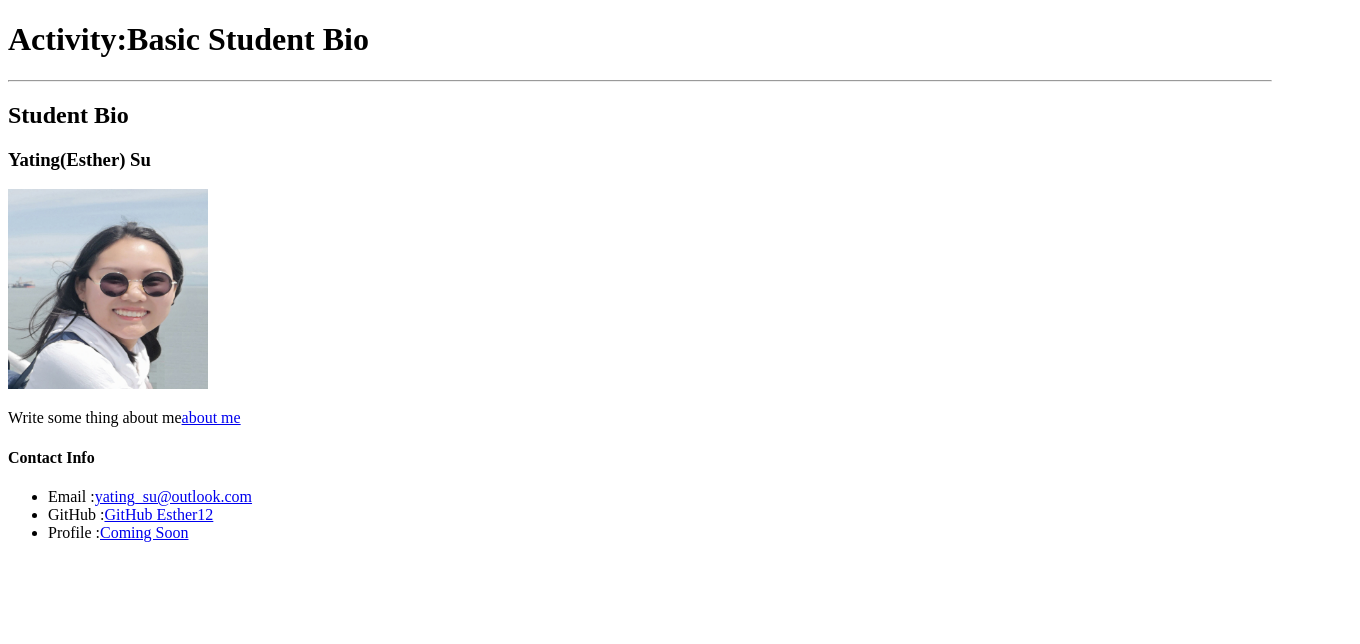
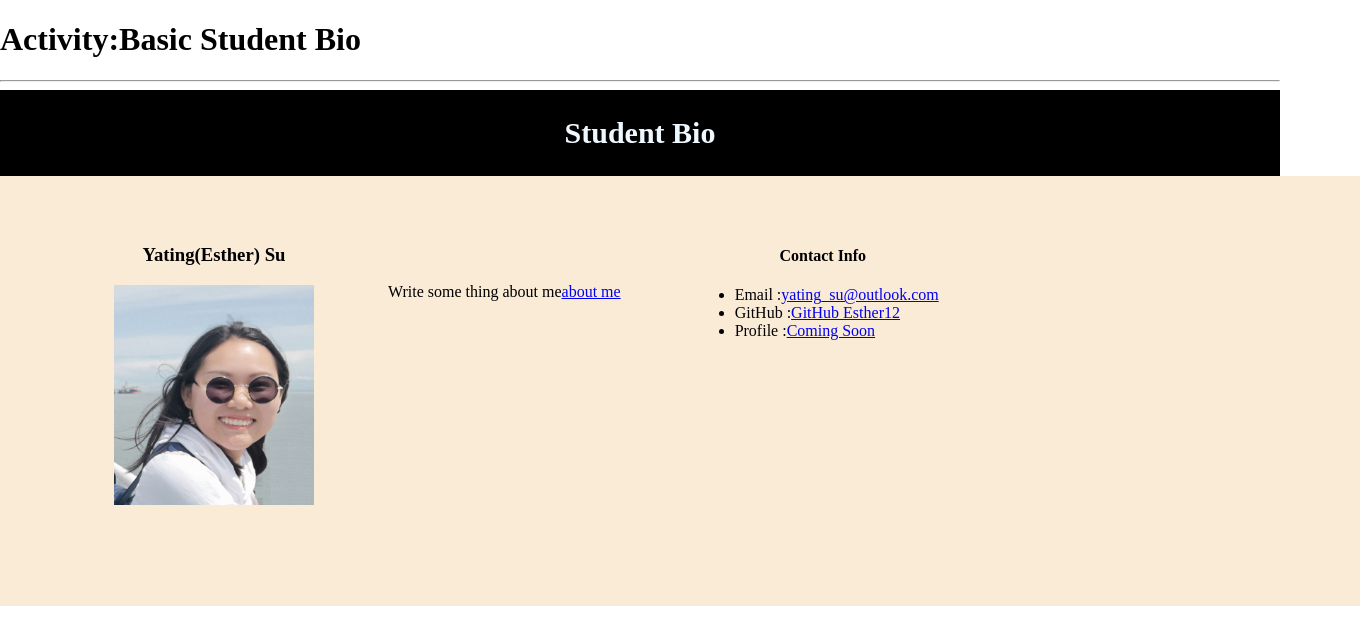
Before and after one commit to Esther12/Basic-Student-Bio, a plain HTML site: page index.html in a window 1280 px wide. Shown: the whole page, 1360 px wide, since content can reach past the window. Drawn offline with Linux system fonts and the light colour scheme.

Commit message:
add some css

```diff
--- a/index.html
+++ b/index.html
@@ -5,19 +5,29 @@
     <meta name="viewport" content="width=device-width, initial-scale=1.0">
     <meta http-equiv="X-UA-Compatible" content="ie=edge">
     <title>Basic Yating(Esther) Su Bio</title>
+    <link rel="stylesheet" href="style.css">
 </head>
 <body>
     <h1><a style="font-weight: bold;">Activity:</a>Basic Student Bio</h1>
     <hr/>
-    <h2>Student Bio</h2>
+    <div class="header"><h2>Student Bio</h2></div>
+    <div class="containner">
+        <div class="p-info">
             <h3>Yating(Esther) Su</h3>
-    <img src="touxiang.jpg" alter="img" width="200" height="200"/>
+            <img src="touxiang.jpg" alter="img" width="200" height="220"/>
+        </div>
+        <div class="p-txt">
             <p>Write some thing about me<a href="#">about me</a> </p>
+        </div>
+
+        <div class="c-info">
             <h4>Contact Info</h4>
             <ul>
                 <li>Email :<a href="mailto: yating_su@outlook.com">yating_su@outlook.com</a></li>
                 <li>GitHub :<a href="https://github.com/Esther12">GitHub Esther12</a></li>
                 <li>Profile :<a href="#">Coming Soon</a></li>
             </ul>
+        </div>
+</div>
 </body>
 </html>
--- a/style.css
+++ b/style.css
@@ -1,4 +1,42 @@
-img{
-    width: 200px;
-    height:220px;
+body{
+    margin: 0%;
+    padding: 0%;
 }
+.header{
+    background-color: black;
+    text-align: center;
+    font-weight: bold;
+    font-size: 20px;
+    padding:1px;
+}
+h2{
+    color: aliceblue;
+}
+.containner{
+    padding:40px;
+    background-color: antiquewhite;
+    width:100%;
+    height: 350px;
+}
+.p-info{
+    float: left;
+    padding:10px;
+    margin-left: 5%;
+}
+.p-info h3{
+    text-align: center;
+}
+.p-txt{
+    padding-top:4%;
+    float: left;
+    margin-left: 5%;
+}
+.c-info{
+    float: left;
+    padding:10px;
+    margin-left: 5%;
+}
+.c-info h4{
+    text-align: center;
+    margin-left: 5%;
+}
```
Lines whose indentation alone changed are shown as unchanged.
